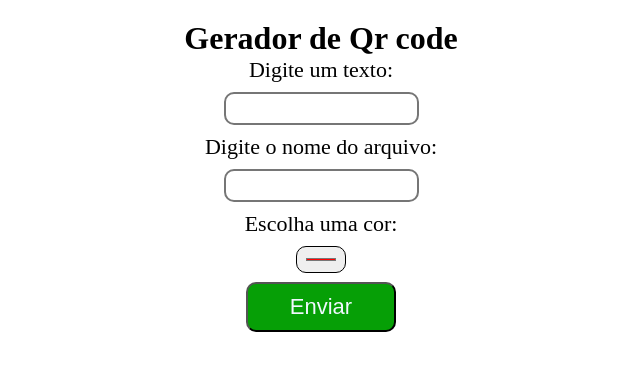
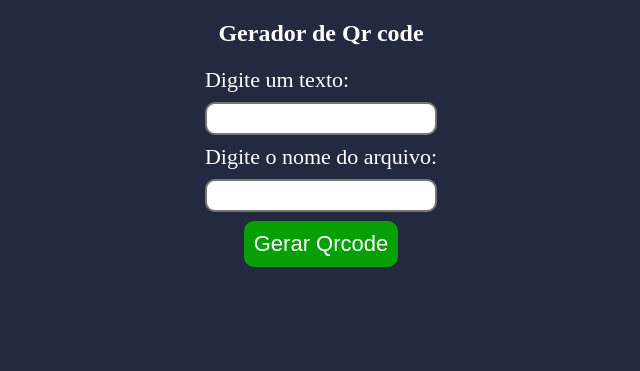
Before and after one commit to joaomesquitalima/gerador_qr, a Flask app: page / in a window 1280 px wide. Shown: the top 371 px of the page, without its empty margins (319-959 px from the left). Run offline with Flask 3, Linux system fonts and the light colour scheme.

Commit message:
Update index.html

```diff
--- a/geradorqr_site/templates/index.html
+++ b/geradorqr_site/templates/index.html
@@ -12,19 +12,32 @@
             box-sizing: border-box;
         }
 
-        h1{
+        body{
+            display: flex;
+            align-items: center;
+            justify-content: center;
+            flex-direction: column;
+            gap: 10px;
+            background-color: rgb(35, 42, 64);
+        }
+
+        h2{
             margin-top: 20px;
             text-align: center;
+            color: rgb(255, 255, 255);
         }
 
 
         form{
             display: flex;
             flex-direction: column;
-            justify-content: center;
-            align-items: center;
+
             gap: 9px;
             font-size: 22px;
+
+            width: auto;
+            padding: 10px;
+
         }
 
         input{
@@ -32,33 +45,38 @@
             border-radius: 10px;
             border-style: solid;
         }
-
+        label{
+            color: rgb(255, 255, 255);
+        }
 
         button{
             font-size: 22px;
             padding: 10px;
             width: 100px;
             background-color: rgb(6, 159, 6);
-            color: aliceblue;
+            color: rgb(255, 255, 255);
             border-radius: 10px;
-            width: 150px;
+            border: none;
+            width: auto;
             cursor: pointer;
+            align-self: center;
         }
     </style>
 </head>
 <body>
-    <h1>Gerador de Qr code</h1>
-    <form action="/processar_formulario" method="post">
-        <label for="texto_usuario">Digite um texto:</label>
-        <input type="text" id="texto_usuario" name="texto_usuario" required>
+    <h2>Gerador de Qr code</h2>
+    <div>
+        <form action="/processar_formulario" method="post">
+            <label for="texto_usuario">Digite um texto:</label>
+            <input type="text" id="texto_usuario" name="texto_usuario" required>
 
-        <label for="arquivo">Digite o nome do arquivo:</label>
-        <input type="text" id="arquivo" name="arquivo" required>
+            <label for="arquivo">Digite o nome do arquivo:</label>
+            <input type="text" id="arquivo" name="arquivo" required>
 
-        <label for="cor_escolhida">Escolha uma cor:</label>
-        <input type="color" id="cor_escolhida" name="cor_escolhida" value="#ff0000">
+            <button type="submit">Gerar Qrcode</button>
+        </form>
 
-        <button type="submit">Enviar</button>
-    </form>
+    </div>
+
 </body>
 </html>
```
